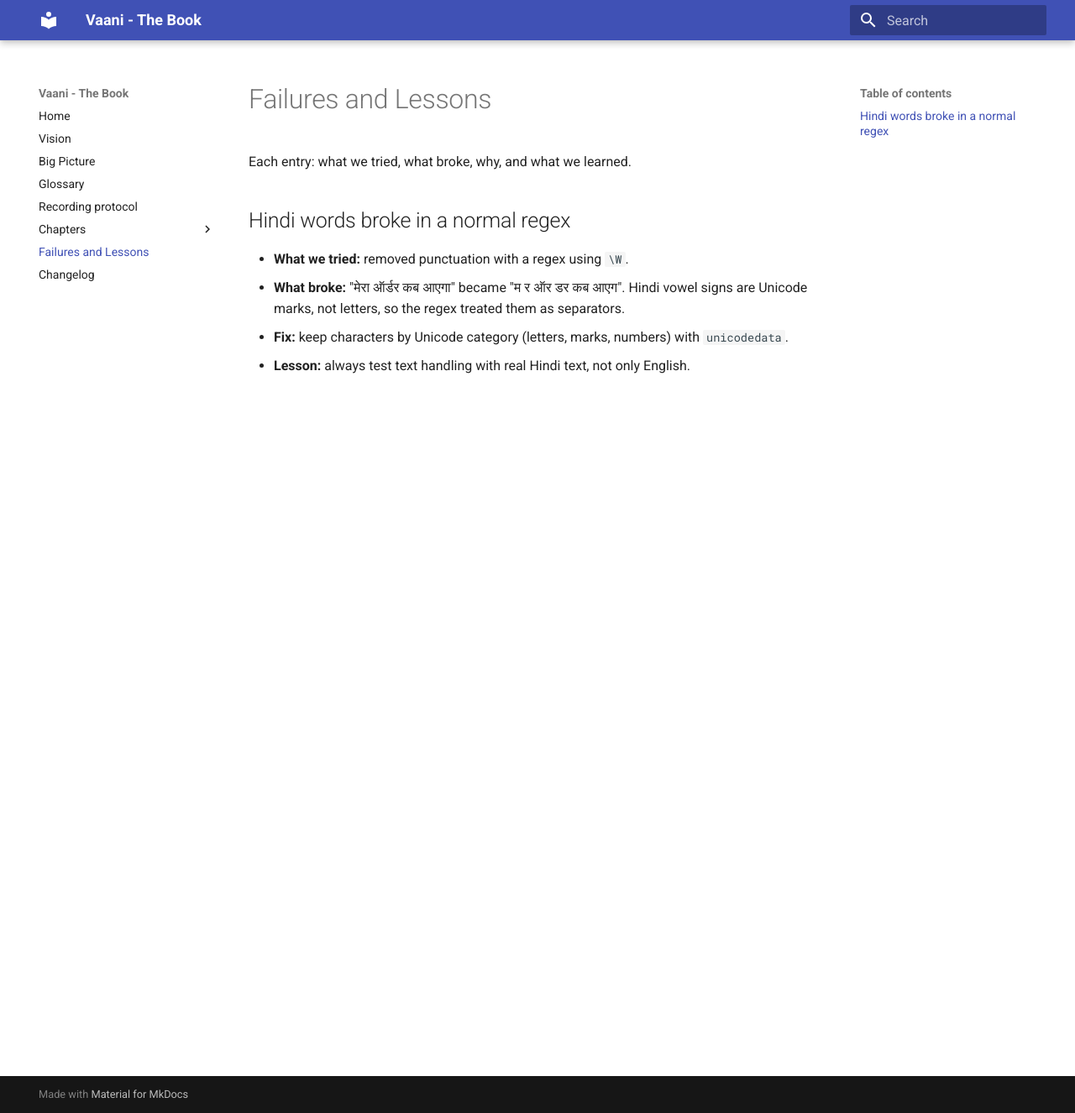
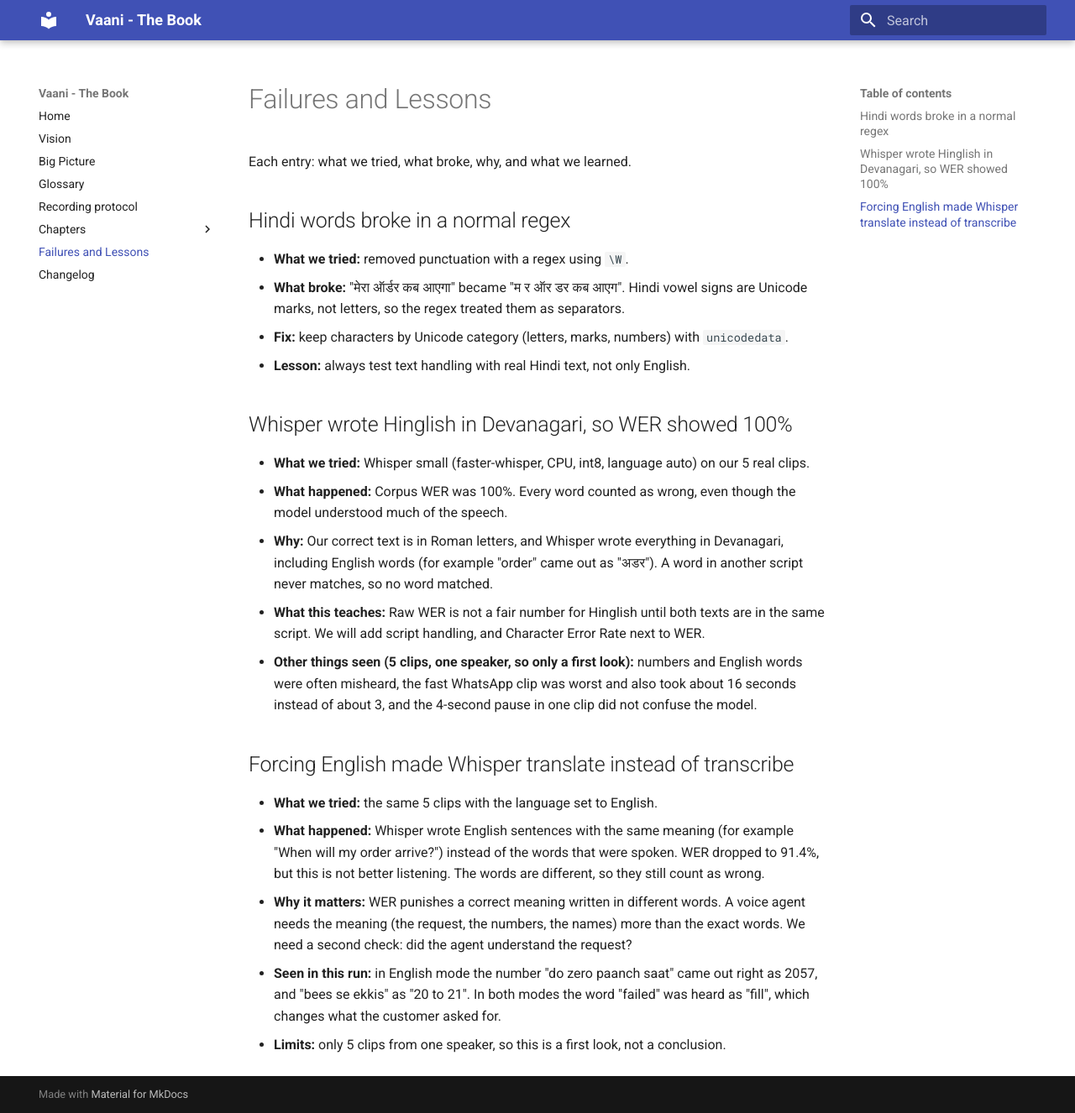
Before and after one commit to manasjainwork/vaani, an MkDocs documentation site: the page built from docs/failures.md, in a window 1280 px wide and 1326 px high. Shown: the whole window at 84% size. Built offline with MkDocs 1.6.1 and Material for MkDocs 9.7.7, drawn with Linux system fonts in a browser that asks for light colours.

Commit message:
docs: record first Whisper results and two failures

```diff
--- a/docs/failures.md
+++ b/docs/failures.md
@@ -8,3 +8,19 @@ Each entry: what we tried, what broke, why, and what we learned.
 - **What broke:** "मेरा ऑर्डर कब आएगा" became "म र ऑर डर कब आएग". Hindi vowel signs are Unicode marks, not letters, so the regex treated them as separators.
 - **Fix:** keep characters by Unicode category (letters, marks, numbers) with `unicodedata`.
 - **Lesson:** always test text handling with real Hindi text, not only English.
+
+## Whisper wrote Hinglish in Devanagari, so WER showed 100%
+
+- **What we tried:** Whisper small (faster-whisper, CPU, int8, language auto) on our 5 real clips.
+- **What happened:** Corpus WER was 100%. Every word counted as wrong, even though the model understood much of the speech.
+- **Why:** Our correct text is in Roman letters, and Whisper wrote everything in Devanagari, including English words (for example "order" came out as "अडर"). A word in another script never matches, so no word matched.
+- **What this teaches:** Raw WER is not a fair number for Hinglish until both texts are in the same script. We will add script handling, and Character Error Rate next to WER.
+- **Other things seen (5 clips, one speaker, so only a first look):** numbers and English words were often misheard, the fast WhatsApp clip was worst and also took about 16 seconds instead of about 3, and the 4-second pause in one clip did not confuse the model.
+
+## Forcing English made Whisper translate instead of transcribe
+
+- **What we tried:** the same 5 clips with the language set to English.
+- **What happened:** Whisper wrote English sentences with the same meaning (for example "When will my order arrive?") instead of the words that were spoken. WER dropped to 91.4%, but this is not better listening. The words are different, so they still count as wrong.
+- **Why it matters:** WER punishes a correct meaning written in different words. A voice agent needs the meaning (the request, the numbers, the names) more than the exact words. We need a second check: did the agent understand the request?
+- **Seen in this run:** in English mode the number "do zero paanch saat" came out right as 2057, and "bees se ekkis" as "20 to 21". In both modes the word "failed" was heard as "fill", which changes what the customer asked for.
+- **Limits:** only 5 clips from one speaker, so this is a first look, not a conclusion.
```
Also changed, not shown: docs/changelog.md (+3 -0 lines), 4 other files.
